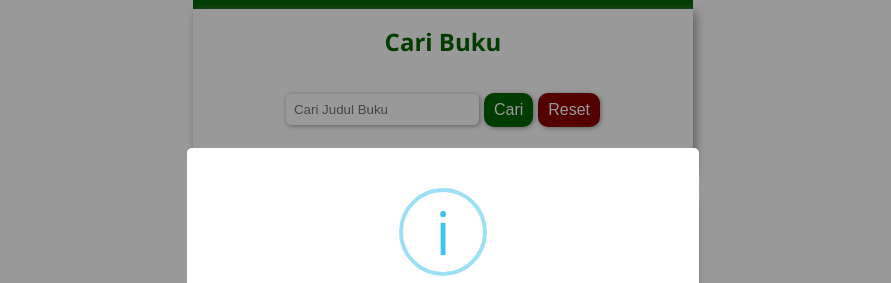
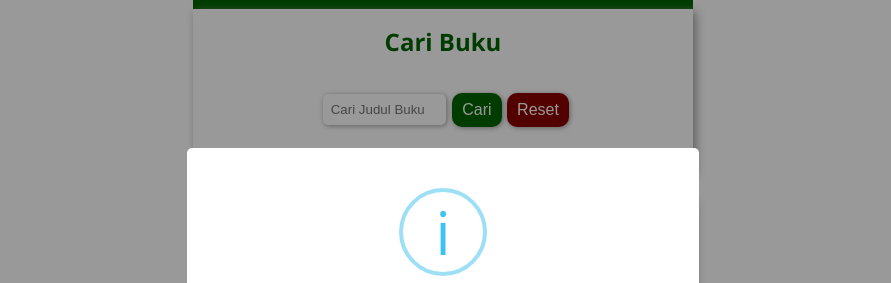
Before and after one commit to anamtafany/front-end-web-pemula, a plain HTML site: page index.html in a window 1280 px wide. Shown: the part 83-366 px from the top of the page, without its empty margins (197-1088 px from the left). Drawn offline with nearby package versions, Linux system fonts and the light colour scheme.

Commit message:
memperbaiki jarak form pencarian

```diff
--- a/style.css
+++ b/style.css
@@ -45,7 +45,7 @@ main {
 }
 .form {
   display: flex;
-  gap: 5px;
+  /* gap: 5px; */
   padding: 16px;
   flex-wrap: wrap;
 
@@ -92,7 +92,8 @@ main {
   justify-content: center;
   align-items: center;
   flex-wrap: wrap;
-  gap: 5px;
+  gap: 6px;
+  width: 190px;
   /* padding: 16px;
   width: 100%;
   display: grid;
@@ -106,8 +107,8 @@ main {
 }
 
 .form > form > input {
-  /* width: 50%; */
-  margin: auto;
+  width: 65%;
+  /* margin: auto; */
   margin-top: 20px;
   margin-bottom: 20px;
   padding: 8px;
```
